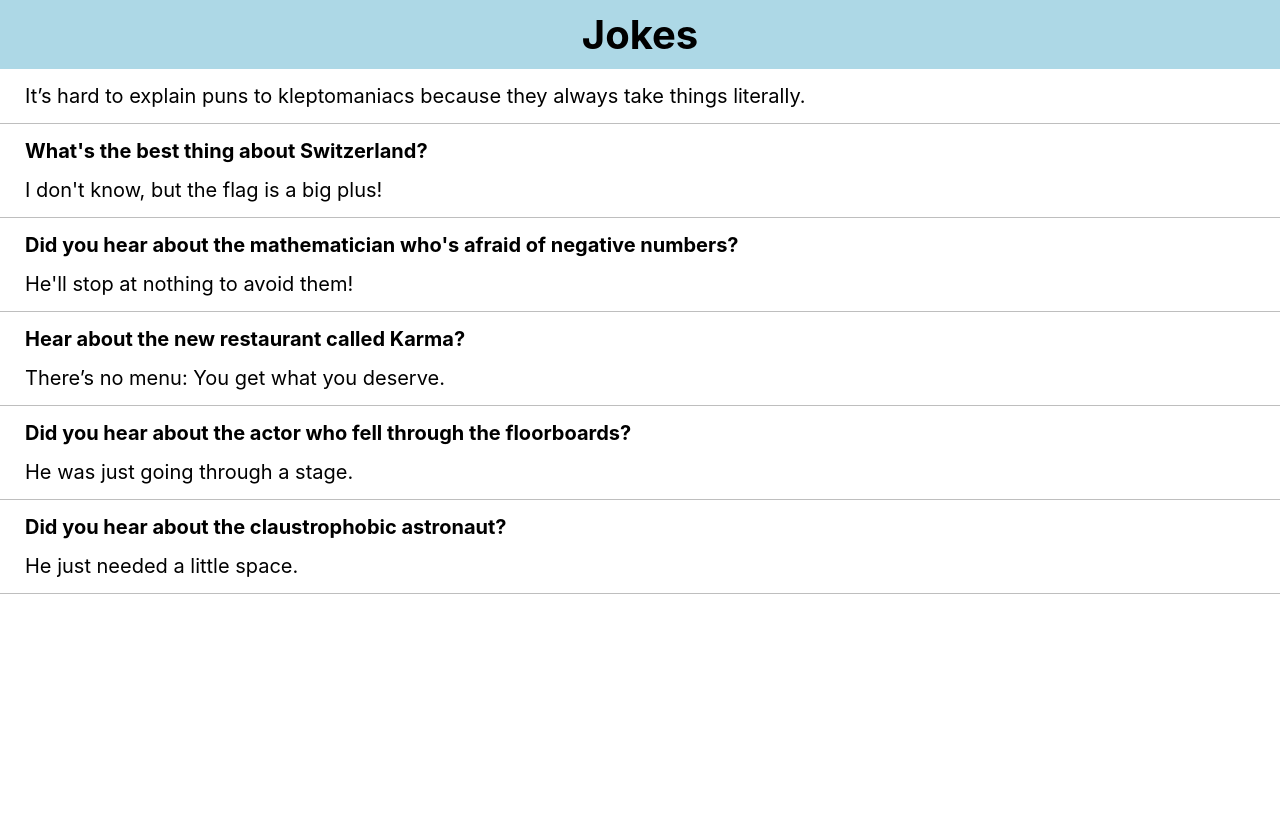
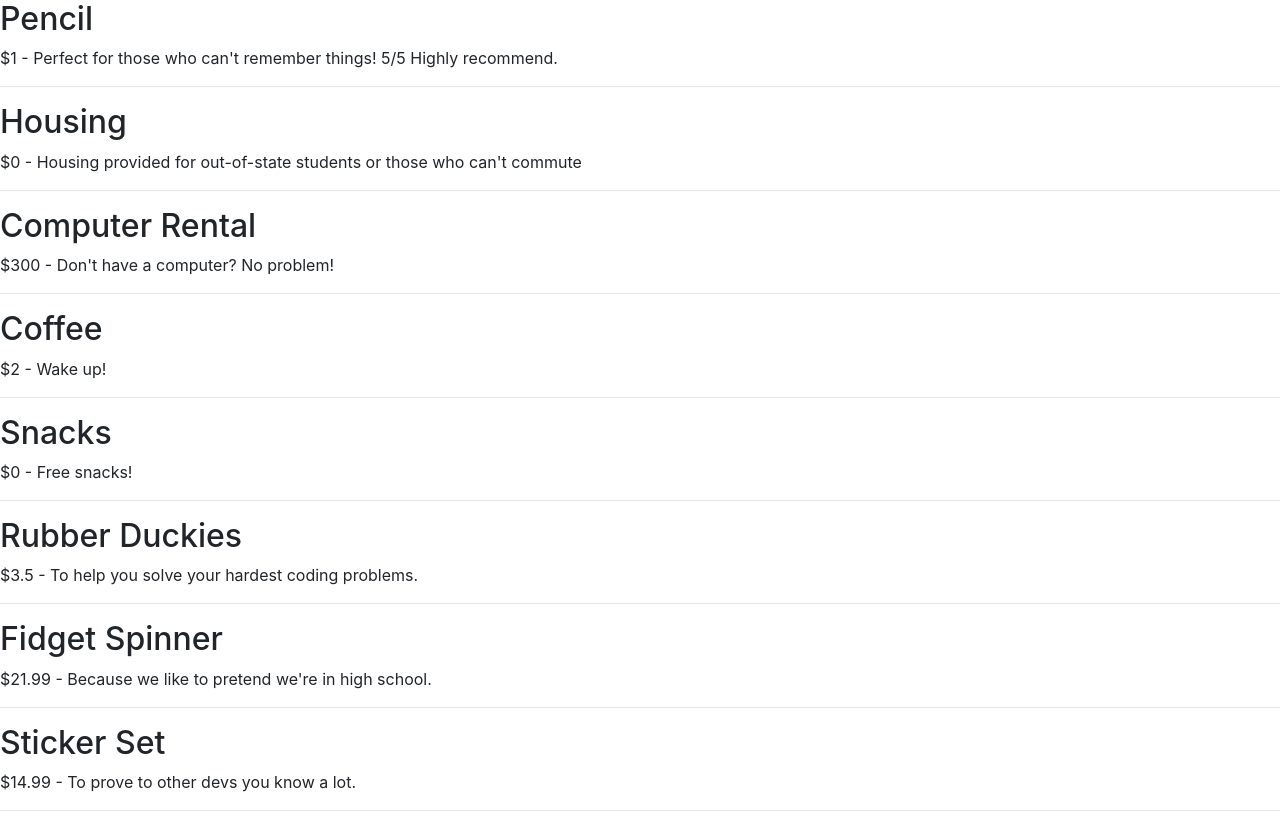
Before and after one commit to Gurkchilli/React, a React (Create React App) app: page / in a window 1280 px wide. Before the commit the page ends 800 px from the top, so only its background shows below. Built offline with nearby package versions, Linux system fonts and the light colour scheme.

Commit message:
complete practice in mapping components

```diff
--- a/public/index.css
+++ b/public/index.css
@@ -15,24 +15,7 @@ body {
     Ubuntu, Cantarell, "Open Sans", "Helvetica Neue", sans-serif;
 }
 
-.joke {
-  margin: 0px;
-  padding: 0px;
-  padding-left: 10px;
+.product {
   font-family: -apple-system, BlinkMacSystemFont, "Segoe UI", Roboto, Oxygen,
     Ubuntu, Cantarell, "Open Sans", "Helvetica Neue", sans-serif;
-  border-bottom-style: solid;
-  border-bottom-width: 1px;
-  border-bottom-color: rgb(190, 190, 190);
 }
-
-.question {
-  margin: 15px;
-  font-size: 20px;
-  font-weight: bold;
-}
-
-.answer {
-  margin: 15px;
-  font-size: 20px;
-}
--- a/public/index.html
+++ b/public/index.html
@@ -1,6 +1,12 @@
 <html>
   <head>
     <link rel="stylesheet" href="index.css" />
+    <link
+      rel="stylesheet"
+      href="https://stackpath.bootstrapcdn.com/bootstrap/4.5.2/css/bootstrap.min.css"
+      integrity="sha384-JcKb8q3iqJ61gNV9KGb8thSsNjpSL0n8PARn9HuZOnIxN0hoP+VmmDGMN5t9UJ0Z"
+      crossorigin="anonymous"
+    />
   </head>
   <body>
     <div id="root"></div>
--- a/src/App.js
+++ b/src/App.js
@@ -1,18 +1,21 @@
+/*
+Given a list of products (as an array of objects, as seen in productsData.js)
+render a <Product /> component (which you'll also need to create) for each
+product in the list.
+
+Make sure to use the array's `.map()` method to create these components, and
+don't forget to pass a `key` prop to it to avoid the warning.
+*/
+
 import React from "react";
-import Joke from "./components/Joke";
-import jokesData from "./jokesData";
+import productsData from "./vschoolProducts";
+import Product from "./Product";
 
 function App() {
-  const jokeComponent = jokesData.map((joke) => {
-    return <Joke key={joke.id} question={joke.question} answer={joke.answer} />;
-  });
-
-  return (
-    <div>
-      <header className="header">Jokes</header>
-      {jokeComponent}
-    </div>
-  );
+  const productComponents = productsData.map((product) => (
+    <Product key={product.id} product={product} />
+  ));
+  return <div>{productComponents}</div>;
 }
 
 export default App;
--- /dev/null
+++ b/src/Product.js
@@ -0,0 +1,15 @@
+import React from "react";
+
+function Product(props) {
+  return (
+    <div>
+      <h2>{props.product.name}</h2>
+      <p>
+        ${props.product.price} - {props.product.description}
+      </p>
+      <hr />
+    </div>
+  );
+}
+
+export default Product;
--- a/src/components/Joke.js
+++ /dev/null
@@ -1,14 +0,0 @@
-import React from "react";
-
-function Joke(props) {
-  return (
-    <div className="joke">
-      <p className="question" style={{ display: !props.question && "none" }}>
-        {props.question}
-      </p>
-      <p className="answer">{props.answer}</p>
-    </div>
-  );
-}
-
-export default Joke;
--- a/src/jokesData.js
+++ /dev/null
@@ -1,35 +0,0 @@
-const jokesData = [
-  {
-    id: 1,
-    answer:
-      "It’s hard to explain puns to kleptomaniacs because they always take things literally.",
-  },
-  {
-    id: 2,
-    question: "What's the best thing about Switzerland?",
-    answer: "I don't know, but the flag is a big plus!",
-  },
-  {
-    id: 3,
-    question:
-      "Did you hear about the mathematician who's afraid of negative numbers?",
-    answer: "He'll stop at nothing to avoid them!",
-  },
-  {
-    id: 4,
-    question: "Hear about the new restaurant called Karma?",
-    answer: "There’s no menu: You get what you deserve.",
-  },
-  {
-    id: 5,
-    question: "Did you hear about the actor who fell through the floorboards?",
-    answer: "He was just going through a stage.",
-  },
-  {
-    id: 6,
-    question: "Did you hear about the claustrophobic astronaut?",
-    answer: "He just needed a little space.",
-  },
-];
-
-export default jokesData;
--- /dev/null
+++ b/src/vschoolProducts.js
@@ -0,0 +1,54 @@
+const products = [
+  {
+    id: "1",
+    name: "Pencil",
+    price: 1,
+    description:
+      "Perfect for those who can't remember things! 5/5 Highly recommend.",
+  },
+  {
+    id: "2",
+    name: "Housing",
+    price: 0,
+    description:
+      "Housing provided for out-of-state students or those who can't commute",
+  },
+  {
+    id: "3",
+    name: "Computer Rental",
+    price: 300,
+    description: "Don't have a computer? No problem!",
+  },
+  {
+    id: "4",
+    name: "Coffee",
+    price: 2,
+    description: "Wake up!",
+  },
+  {
+    id: "5",
+    name: "Snacks",
+    price: 0,
+    description: "Free snacks!",
+  },
+  {
+    id: "6",
+    name: "Rubber Duckies",
+    price: 3.5,
+    description: "To help you solve your hardest coding problems.",
+  },
+  {
+    id: "7",
+    name: "Fidget Spinner",
+    price: 21.99,
+    description: "Because we like to pretend we're in high school.",
+  },
+  {
+    id: "8",
+    name: "Sticker Set",
+    price: 14.99,
+    description: "To prove to other devs you know a lot.",
+  },
+];
+
+export default products;
```
